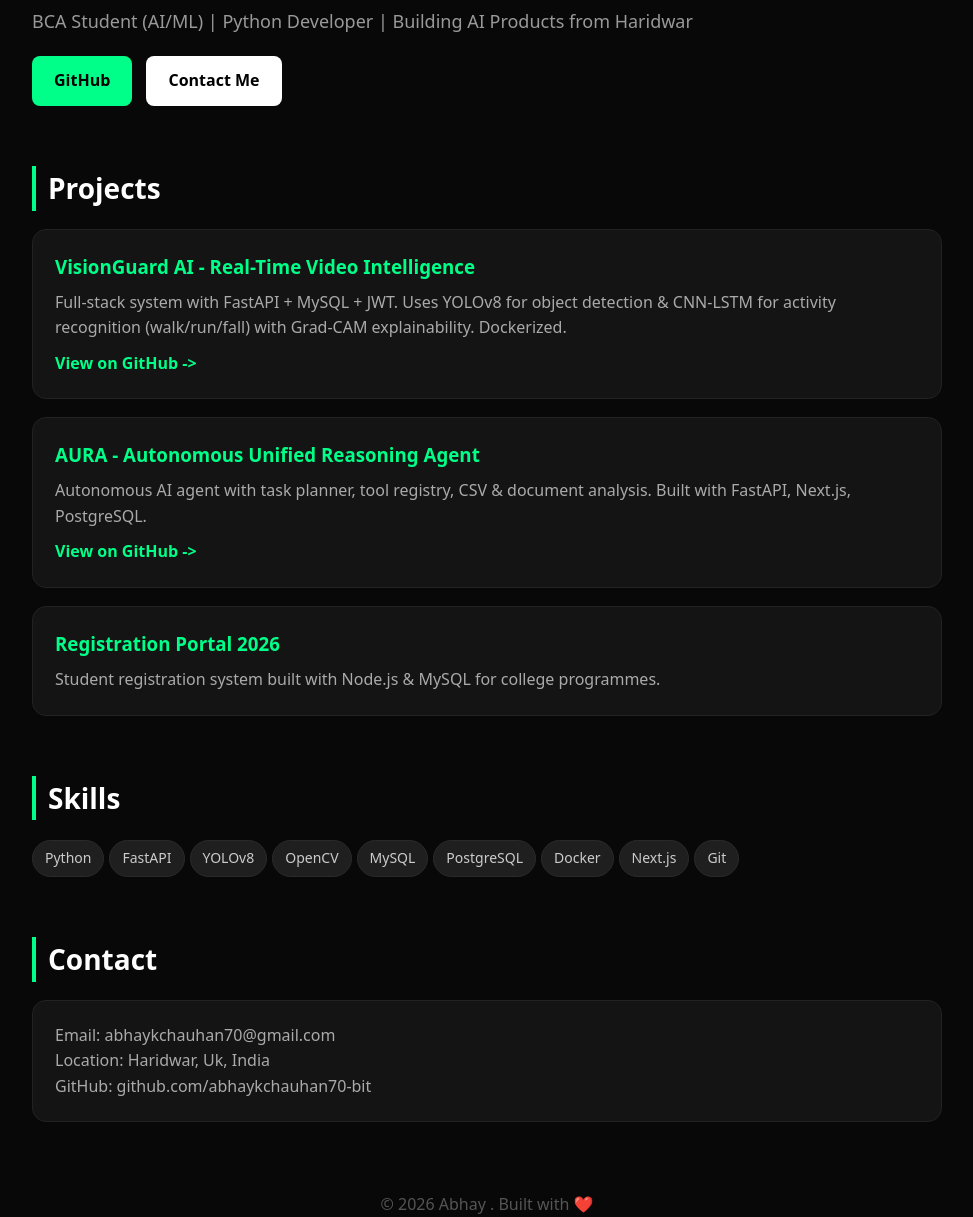
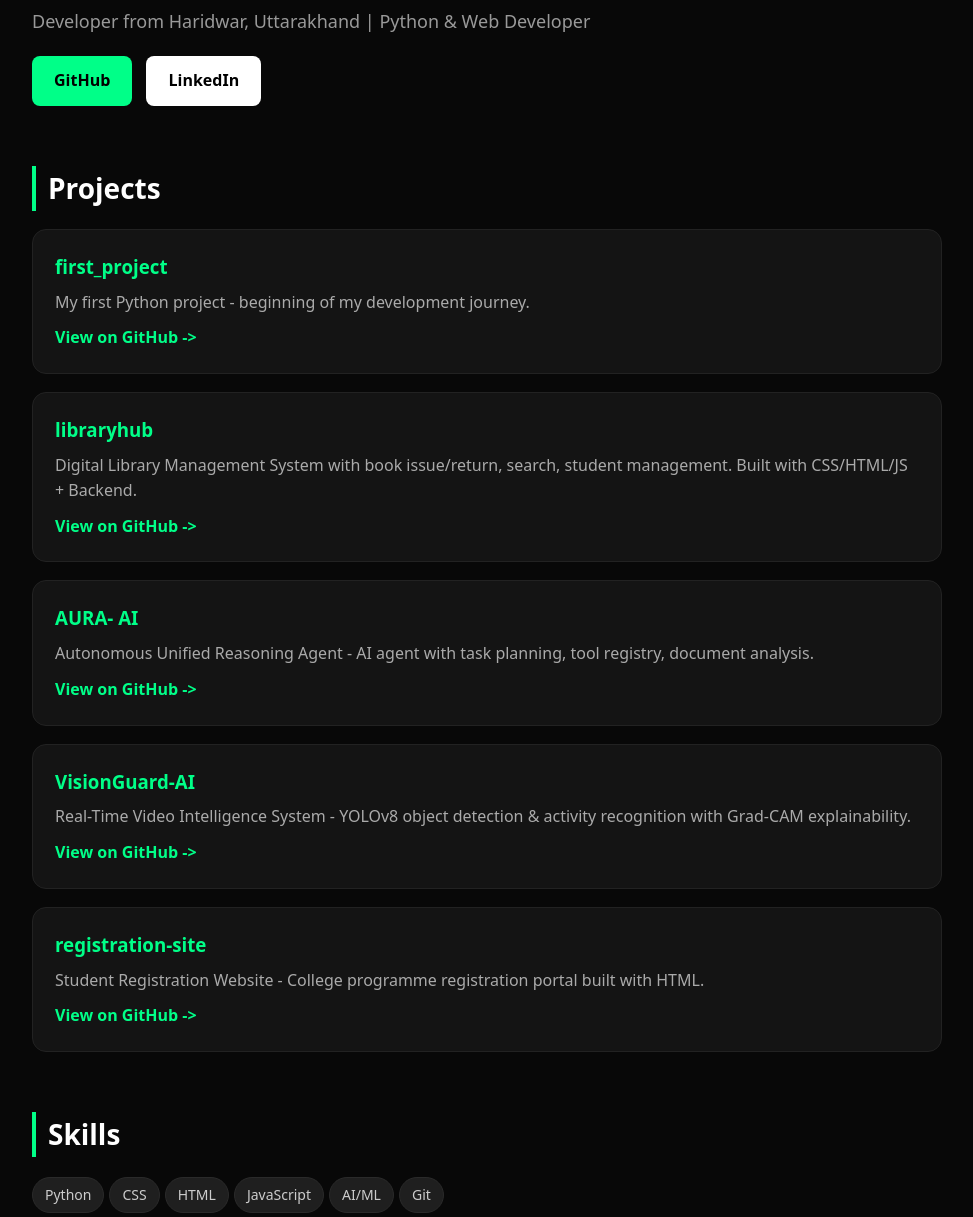
Before and after one commit to abhaykchauhan70-bit/abhaykchauhan70-bit.github.io, a plain HTML site: page index.html in a window 1280 px wide. Shown: the part 143-1360 px from the top of the page, without its empty margins (153-1126 px from the left). Drawn offline with Linux system fonts and the light colour scheme.

Commit message:
Update index.html

```diff
--- a/index.html
+++ b/index.html
@@ -1,9 +1,6 @@
 <!DOCTYPE html>
-<html>
-<head>
-<meta charset="UTF-8">
-<meta name="viewport" content="width=device-width, initial-scale=1.0">
-<title>Abhay - AI/ML Developer</title>
+<html><head><meta charset="UTF-8"><meta name="viewport" content="width=device-width, initial-scale=1.0">
+<title>Abhay - Developer</title>
 <style>
 *{margin:0;padding:0;box-sizing:border-box;font-family:system-ui,Arial}
 body{background:#080808;color:#fff;line-height:1.6}
@@ -13,49 +10,31 @@ h1{font-size:44px;margin-top:40px} span{color:#00ff88}
 .btn{display:inline-block;margin-top:20px;padding:12px 22px;background:#00ff88;color:#000;border-radius:8px;text-decoration:none;font-weight:700;margin-right:10px}
 h2{margin-top:60px;font-size:28px;border-left:4px solid #00ff88;padding-left:12px}
 .card{background:#141414;border:1px solid #222;padding:22px;border-radius:14px;margin-top:18px}
-.card h3{color:#00ff88;margin-bottom:8px}
-.card p{color:#aaa}
-a.link{color:#00ff88;text-decoration:none;font-weight:600}
+.card h3{color:#00ff88;margin-bottom:8px}.card p{color:#aaa}
+.link{color:#00ff88;text-decoration:none;font-weight:600}
 .tag{display:inline-block;background:#1f1f1f;border:1px solid #2a2a2a;padding:6px 12px;border-radius:20px;margin:5px 5px 0 0;color:#ccc;font-size:14px}
 footer{text-align:center;color:#555;margin:70px 0 20px}
-</style>
-</head>
-<body>
+</style></head><body>
 <div class="wrap">
-<h1>Hi, I'm <span>Abhay </span></h1>
-<p class="p">BCA Student (AI/ML) | Python Developer | Building AI Products from Haridwar</p>
+<h1>Hi, I'm <span>Abhay</span></h1>
+<p class="p">Developer from Haridwar, Uttarakhand | Python & Web Developer</p>
 <a class="btn" href="https://github.com/abhaykchauhan70-bit" target="_blank">GitHub</a>
-<a class="btn" style="background:#fff" href="mailto:abhaykchauhan70@gmail.com">Contact Me</a>
+<a class="btn" style="background:#fff" href="https://www.linkedin.com/in/abhay-rajput-774862324/" target="_blank">LinkedIn</a>
 
 <h2>Projects</h2>
-<div class="card">
-<h3>VisionGuard AI - Real-Time Video Intelligence</h3>
-<p>Full-stack system with FastAPI + MySQL + JWT. Uses YOLOv8 for object detection & CNN-LSTM for activity recognition (walk/run/fall) with Grad-CAM explainability. Dockerized.</p>
-<p style="margin-top:10px"><a class="link" href="https://github.com/abhaykchauhan70-bit" target="_blank">View on GitHub -></a></p>
-</div>
-<div class="card">
-<h3>AURA - Autonomous Unified Reasoning Agent</h3>
-<p>Autonomous AI agent with task planner, tool registry, CSV & document analysis. Built with FastAPI, Next.js, PostgreSQL.</p>
-<p style="margin-top:10px"><a class="link" href="https://github.com/abhaykchauhan70-bit" target="_blank">View on GitHub -></a></p>
-</div>
-<div class="card">
-<h3>Registration Portal 2026</h3>
-<p>Student registration system built with Node.js & MySQL for college programmes.</p>
-</div>
 
-<h2>Skills</h2>
-<div style="margin-top:15px">
-<div class="tag">Python</div><div class="tag">FastAPI</div><div class="tag">YOLOv8</div><div class="tag">OpenCV</div><div class="tag">MySQL</div><div class="tag">PostgreSQL</div><div class="tag">Docker</div><div class="tag">Next.js</div><div class="tag">Git</div>
-</div>
+<div class="card"><h3>first_project</h3><p>My first Python project - beginning of my development journey.</p><p style="margin-top:10px"><a class="link" href="https://github.com/abhaykchauhan70-bit/first_project" target="_blank">View on GitHub -></a></p></div>
 
-<h2>Contact</h2>
-<div class="card">
-<p>Email: abhaykchauhan70@gmail.com</p>
-<p>Location: Haridwar, Uk, India</p>
-<p>GitHub: github.com/abhaykchauhan70-bit</p>
-</div>
+<div class="card"><h3>libraryhub</h3><p>Digital Library Management System with book issue/return, search, student management. Built with CSS/HTML/JS + Backend.</p><p style="margin-top:10px"><a class="link" href="https://github.com/abhaykchauhan70-bit/libraryhub" target="_blank">View on GitHub -></a></p></div>
 
-<footer>© 2026 Abhay . Built with ❤️</footer>
-</div>
-</body>
-</html>
+<div class="card"><h3>AURA- AI</h3><p>Autonomous Unified Reasoning Agent - AI agent with task planning, tool registry, document analysis.</p><p style="margin-top:10px"><a class="link" href="https://github.com/abhaykchauhan70-bit/AURA-_AI" target="_blank">View on GitHub -></a></p></div>
+
+<div class="card"><h3>VisionGuard-AI</h3><p>Real-Time Video Intelligence System - YOLOv8 object detection & activity recognition with Grad-CAM explainability.</p><p style="margin-top:10px"><a class="link" href="https://github.com/abhaykchauhan70-bit/VisionGuard-AI" target="_blank">View on GitHub -></a></p></div>
+
+<div class="card"><h3>registration-site</h3><p>Student Registration Website - College programme registration portal built with HTML.</p><p style="margin-top:10px"><a class="link" href="https://github.com/abhaykchauhan70-bit/registration-site" target="_blank">View on GitHub -></a></p></div>
+
+<h2>Skills</h2><div style="margin-top:15px"><div class="tag">Python</div><div class="tag">CSS</div><div class="tag">HTML</div><div class="tag">JavaScript</div><div class="tag">AI/ML</div><div class="tag">Git</div></div>
+
+<h2>Contact</h2><div class="card"><p>Location: Haridwar, Uttarakhand, India</p><p>LinkedIn: linkedin.com/in/abhay-rajput-774862324</p><p>GitHub: github.com/abhaykchauhan70-bit</p></div>
+
+<footer>© 2026 Abhay. Built from Haridwar</footer></div></body></html>
```
